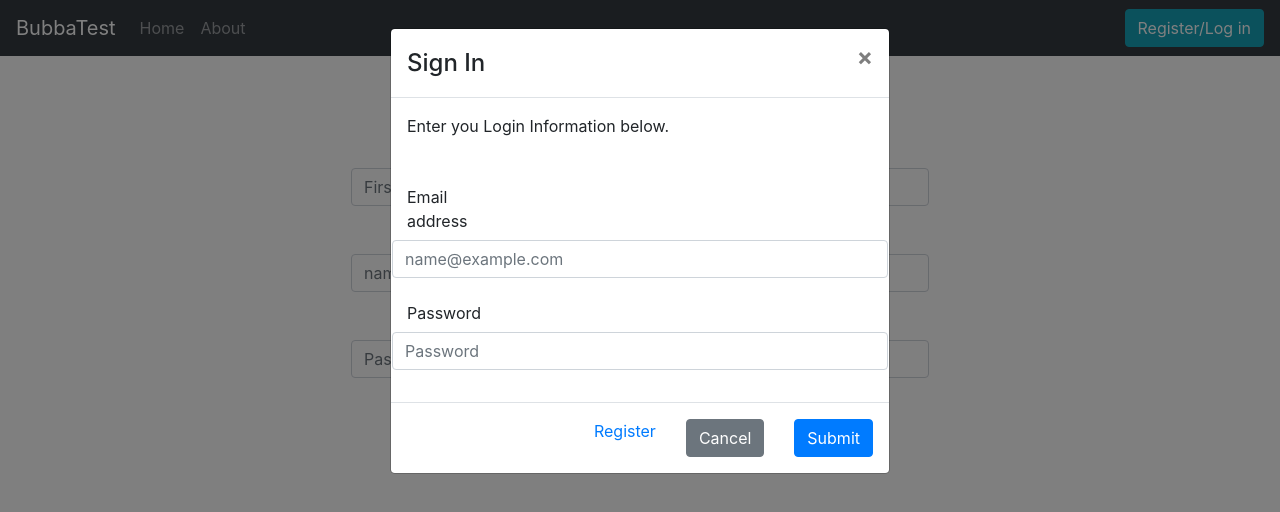
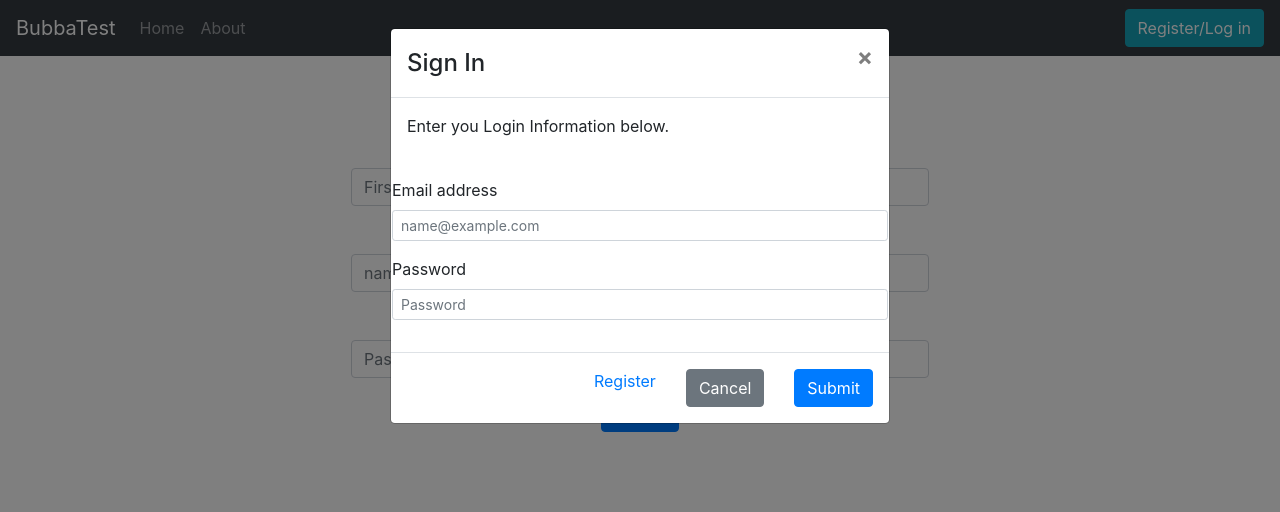
Before and after one commit to bearados/bubba, a React (Create React App) app in the folder client/: page /registration in a window 1280 px wide. Both pictures are taken after a click on the button "Register/Log in". Shown: the top 512 px of the page. Built offline with nearby package versions, Linux system fonts and the light colour scheme.

Commit message:
nav and registration

```diff
--- a/client/src/components/Navigation.js
+++ b/client/src/components/Navigation.js
@@ -28,12 +28,12 @@ const Navigation = () => {
         <p>Enter you Login Information below.</p><br/>
           <Form>
             <Form.Group as={Row} className="mb-3" controlId="exampleForm.ControlInput1">
-              <Form.Label column sm="2" >Email address</Form.Label>
-              <Form.Control type="email" placeholder="name@example.com" />
+              <Form.Label>Email address</Form.Label>
+              <Form.Control size="sm" type="email" placeholder="name@example.com" />
             </Form.Group>
             <Form.Group as={Row} className="mb-3" controlId="formPlaintextPassword">
-              <Form.Label column sm="2">Password</Form.Label>
-              <Form.Control type="password" placeholder="Password" />
+              <Form.Label>Password</Form.Label>
+              <Form.Control size="sm" type="password" placeholder="Password" />
             </Form.Group>
           </Form>
         </Modal.Body>
--- a/client/src/components/Registration.js
+++ b/client/src/components/Registration.js
@@ -3,7 +3,7 @@ import { Row, Col, Form } from 'react-bootstrap';
 
 const Registration = () => {
     return (
-       <div class="d-flex justify-content-center">
+       <div class="d-flex justify-content-center" width="100%">
         <Form>
             <h1>Register</h1><br/>
             <Row>
```
